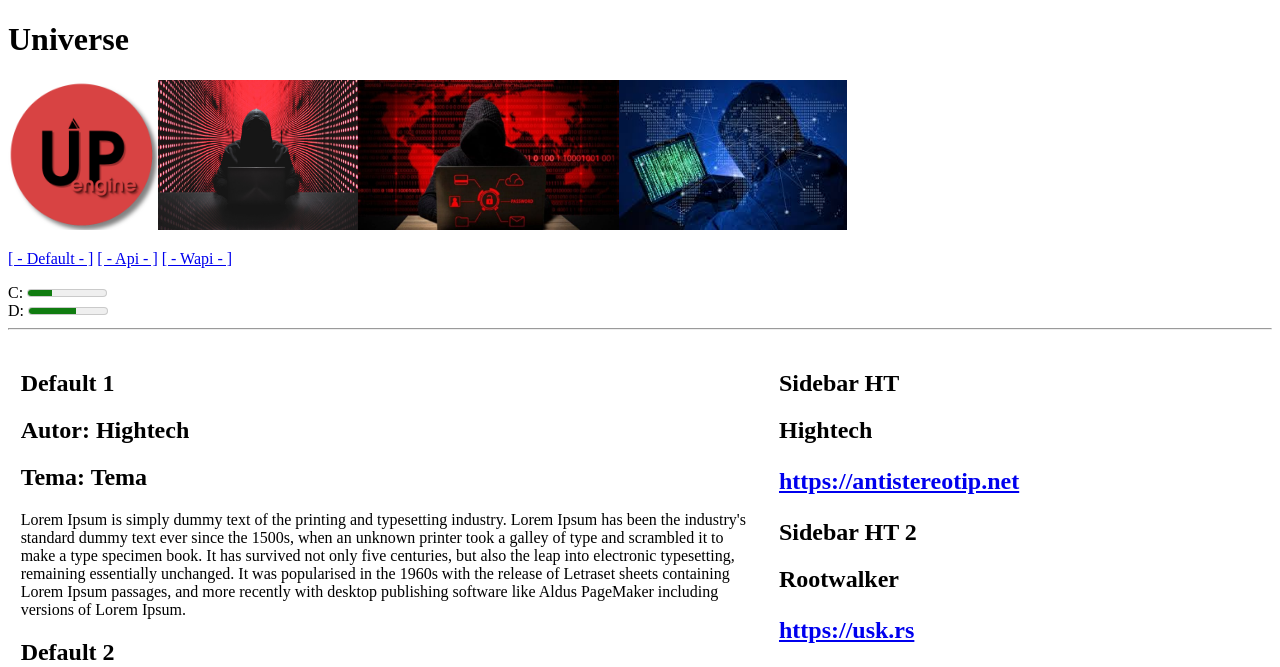
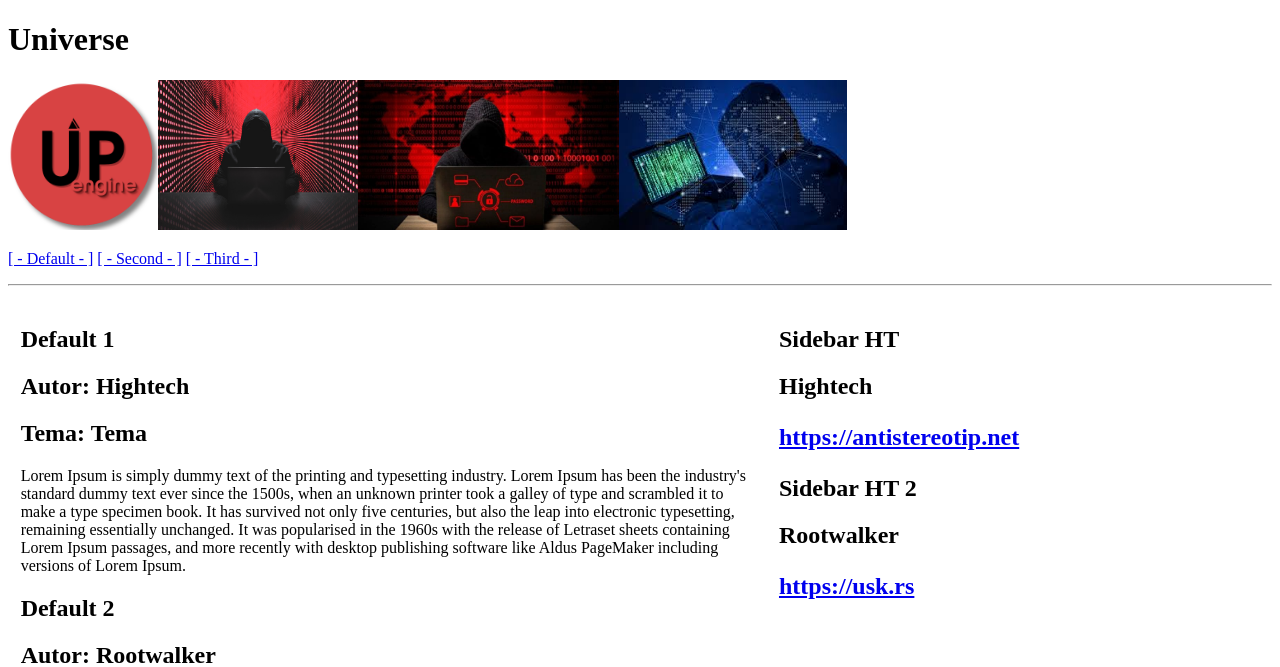
Before and after one commit to antistereotip/ng1np, a PHP site: page / in a window 1280 px wide. Shown: the top 667 px of the page. Run offline with PHP 8.4, Linux system fonts and the light colour scheme; data that the repository does not hold is empty.

Commit message:
Update meni.php

```diff
--- a/inc/meni.php
+++ b/inc/meni.php
@@ -1,12 +1,7 @@
 <nav>
 <li><a href="?route=default">[ - Default - ]</a></li>
-<li><a href="?route=api">[ - Api - ]</a></li>
-<li><a href="?route=wapi">[ - Wapi - ]</a></li>
+<li><a href="?route=second">[ - Second - ]</a></li>
+<li><a href="?route=third">[ - Third - ]</a></li>
 </nav>
 <p></p>
-<label for="disk_c">C:</label>
-<meter id="disk_c" value="3" min="0" max="10"></meter><br>
-
-<label for="disk_d">D:</label>
-<meter id="disk_d" value="0.6"></meter>
 <hr />
```
